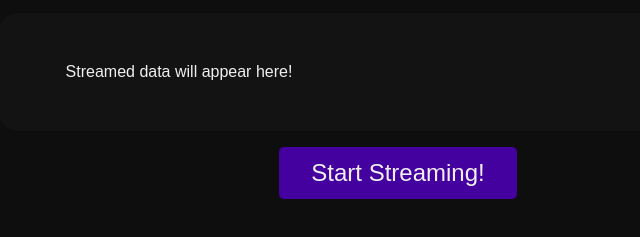
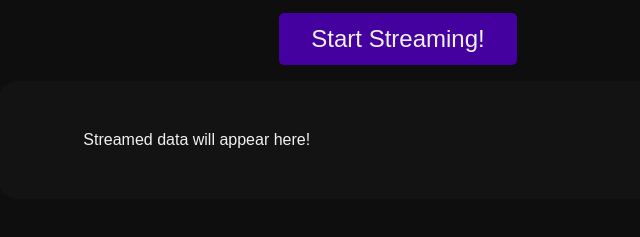
Before and after one commit to xarielah/nodejs-streaming-data, a website: page static/index.html in a window 1280 px wide. Shown: the part 243-480 px from the top of the page, without its empty margins (242-882 px from the left). Drawn offline with Linux system fonts and the light colour scheme; a web font is replaced by a local one.

Commit message:
feat: change button position

```diff
--- a/static/index.html
+++ b/static/index.html
@@ -18,6 +18,10 @@
             max-width: 800px;
             background-color: #0e0e0e;
             color: #f0f0f0;
+        }
+
+        main>* {
+            margin-top: 1em;
         }
 
         .container {
@@ -75,14 +79,17 @@
         <h1>Streaming Data Example</h1>
     </header>
 
-    <p class="data-container container">
-        Streamed data will appear here!
-    </p>
+    <main>
+        <div>
+            <button class="button stream" onclick="startStreaming()">Start Streaming!</button>
+            <button class="button stop" hidden onclick="stopStreaming()">Stop Streaming</button>
+        </div>
 
-    <div>
-        <button class="button stream" onclick="startStreaming()">Start Streaming!</button>
-        <button class="button stop" hidden onclick="stopStreaming()">Stop Streaming</button>
-    </div>
+        <p class="data-container container">
+            Streamed data will appear here!
+        </p>
+    </main>
+
     <script>
         // Globals
         let abortController = new AbortController();
```
